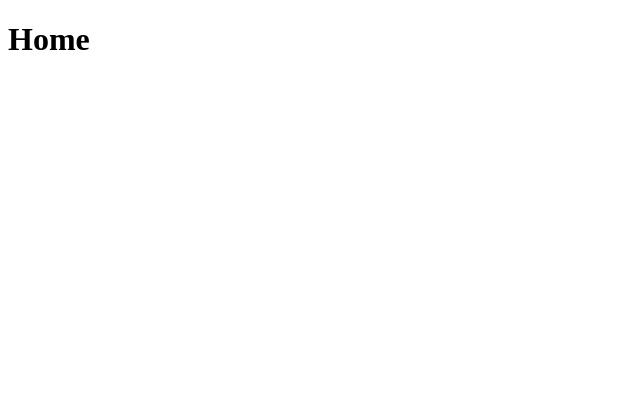
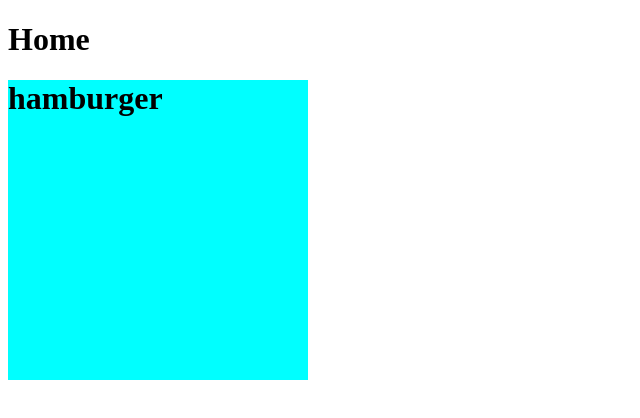
Before and after one commit to 1-yuna/STDERR, a React (Vite) app in the folder Project-Stderr/frontend/: page / in a window 1280 px wide. Shown: the top 418 px of the page, without its empty margins (0-640 px from the left). Built offline with nearby package versions, Linux system fonts and the light colour scheme.

Commit message:
[style] 컴포넌트 틀

```diff
--- a/Project-Stderr/frontend/package.json
+++ b/Project-Stderr/frontend/package.json
@@ -34,6 +34,6 @@
     "eslint-plugin-react-hooks": "^4.6.0",
     "eslint-plugin-react-refresh": "^0.4.6",
     "prettier": "^3.2.5",
-    "vite": "^5.2.0"
+    "vite": "^5.2.11"
   }
 }
--- /dev/null
+++ b/Project-Stderr/frontend/src/components/Bar/HamburgerBar.jsx
@@ -0,0 +1,19 @@
+// eslint-disable-next-line no-unused-vars
+import React from "react";
+import styled from "styled-components";
+
+const HamburgerBox = styled.div`
+  width: 300px;
+  height: 300px;
+  background: aqua;
+`;
+
+function HamburgerBar() {
+  return (
+    <HamburgerBox>
+      <h1>hamburger</h1>
+    </HamburgerBox>
+  );
+}
+
+export default HamburgerBar;
--- a/Project-Stderr/frontend/src/pages/HomePage.jsx
+++ b/Project-Stderr/frontend/src/pages/HomePage.jsx
@@ -1,10 +1,12 @@
 // eslint-disable-next-line no-unused-vars
 import React from "react";
+import HamburgerBar from "../components/Bar/HamburgerBar.jsx";
 
 function HomePage() {
   return (
     <div>
       <h1>Home</h1>
+      <HamburgerBar />
     </div>
   );
 }
```
Also changed, not shown: Project-Stderr/frontend/src/components/Bar/TopBar.jsx (added), 1 other file (tests, documents, lock files or other folders).
